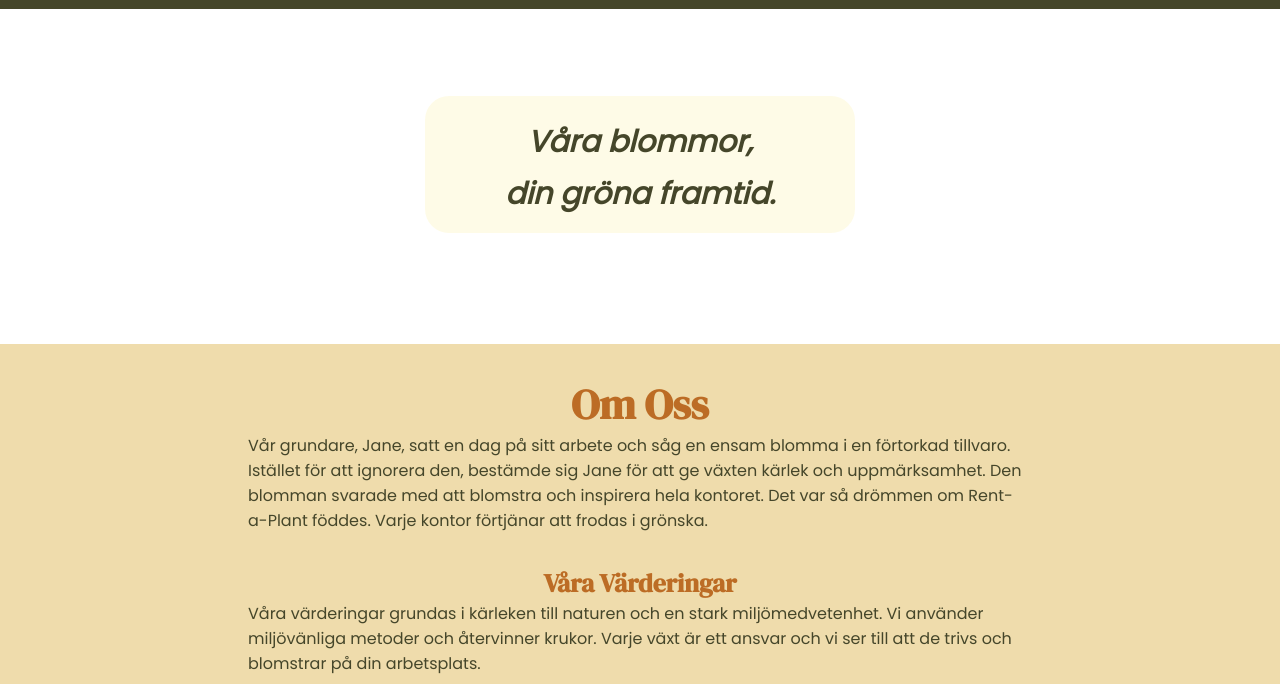
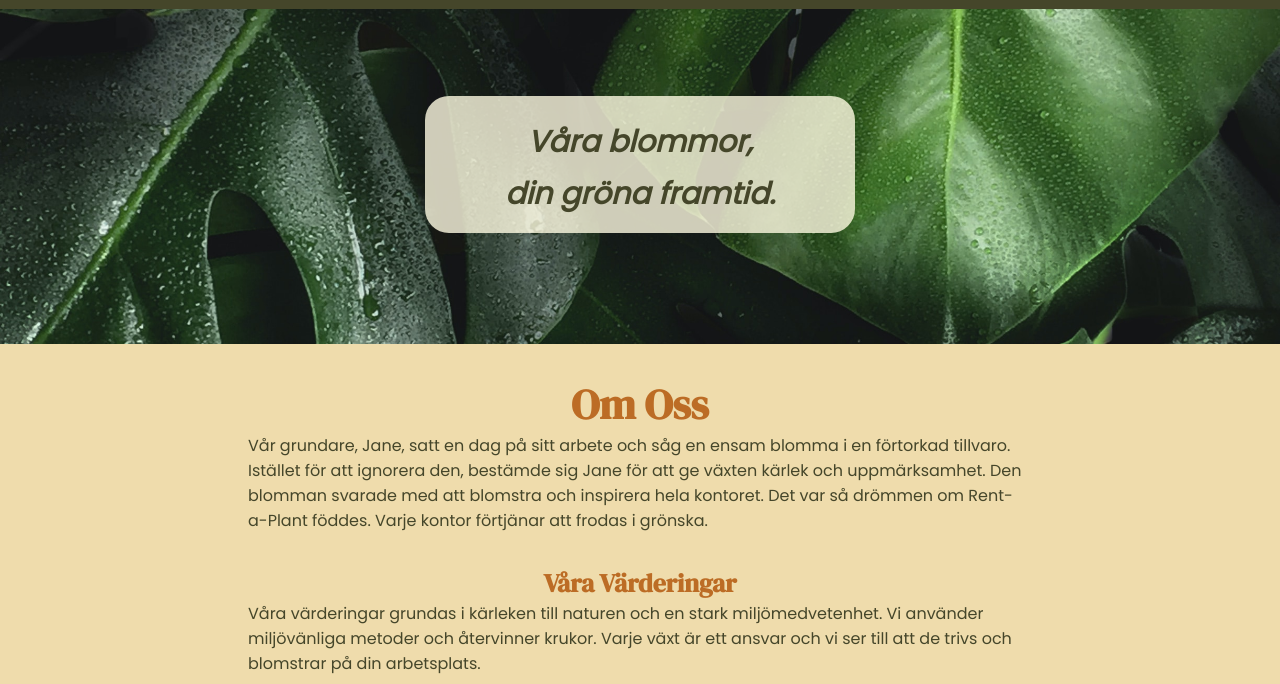
Before and after one commit to Xayida83/Rent-a-plant, a plain HTML site: page omoss.html in a window 1280 px wide. Shown: the part 116-800 px from the top of the page. Drawn offline with Linux system fonts and the light colour scheme.

Commit message:
Bild på om oss

```diff
--- a/partials/_omoss.scss
+++ b/partials/_omoss.scss
@@ -3,7 +3,7 @@
 
 
 .background_about_us {
-    @include background-picture('/Images/bg_office.jpg', bottom);
+    @include background-picture($about-us-bg-picture, center);
     @media #{$desktop}{
         height: 45vh;
     }
--- a/partials/_variables.scss
+++ b/partials/_variables.scss
@@ -33,7 +33,7 @@ $highTransparencyBgDark: rgba(69, 70, 42, 0.8);
 $highTransparencyBgWhite: rgba(254, 250, 224, 0.8);
 $highTransparencyBgLight: rgba(254, 250, 225, 0.8);
 $contactFormBg: #EFDCAC;
-
+$about-us-bg-picture: "Images/primary_picture.jpg";
 
 
 // Knappar
```
Also changed, not shown: style.css, 1 other file.
